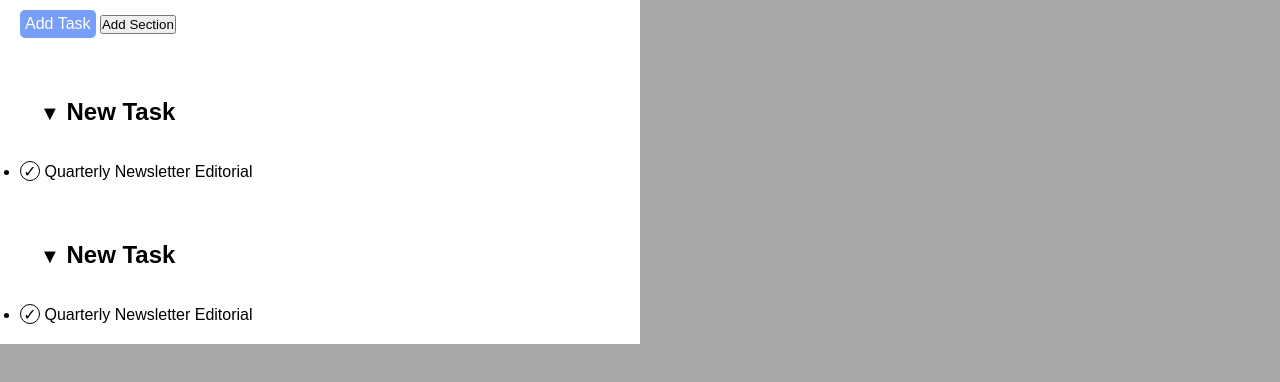
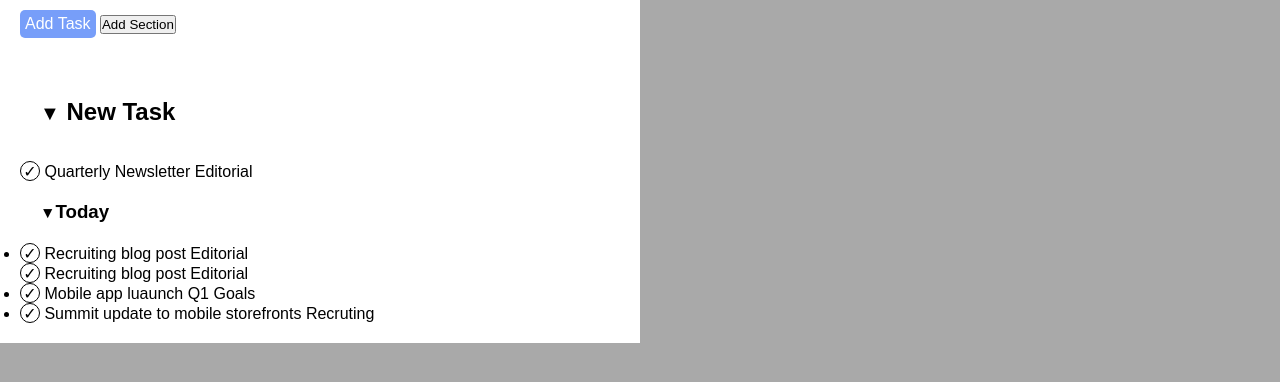
Before and after one commit to MirunaMb/html-css-toboolist, a plain HTML site: page index.html in a window 1280 px wide. Shown: the part 90-472 px from the top of the page. Drawn offline with Linux system fonts and the light colour scheme.

Commit message:
added list

```diff
--- a/index.html
+++ b/index.html
@@ -20,18 +20,32 @@
     <div class="card-content">
         <h2 class="card h2"><small>&#9660;</small> New Task</h2>
         <ul>
-            <li>
+
                 <span class="item">&check;</span>
                 Quarterly Newsletter
                 <label>Editorial</label>
             </li>
         </ul>
-        <h2 class="card h2"><small>&#9660;</small> New Task</h2>
+        <h3 class="card h3"><small>&#9660;</small>Today</h2>
         <ul>
             <li>
                 <span class="item">&check;</span>
-                Quarterly Newsletter
+                Recruiting blog post
                 <label>Editorial</label>
+            </li>
+
+                <span class="item">&check;</span>
+                Recruiting blog post
+                <label>Editorial</label>
+            <li>
+                <span class="item">&check;</span>
+                Mobile app luaunch
+                <label>Q1 Goals</label>
+            </li>
+            <li>
+                <span class="item">&check;</span>
+                Summit update to mobile storefronts
+                <label>Recruting</label>
             </li>
         </ul>
 
```
